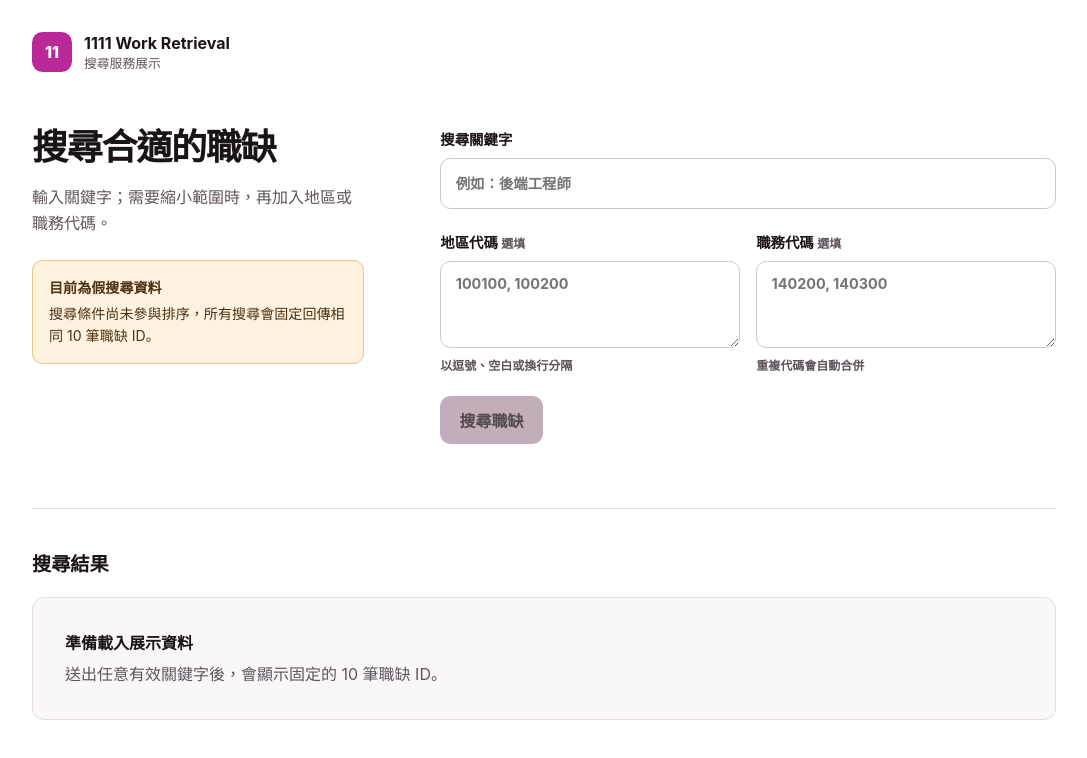
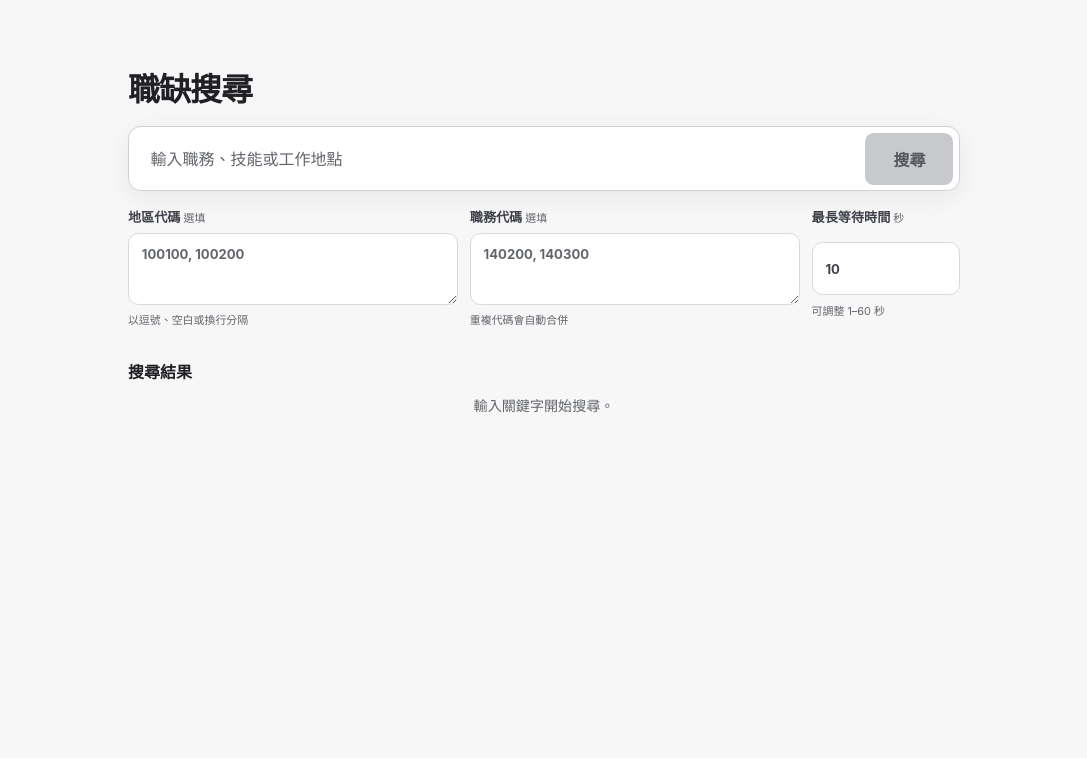
Before and after one commit to TakalaWang/1111-work-retrieval, a SvelteKit app in the folder apps/web/: page / in a window 1280 px wide. Shown: the top 758 px of the page, without its empty margins (96-1183 px from the left). Built offline with nearby package versions, Linux system fonts and the light colour scheme.

Commit message:
feat(web): adopt Roku search design

```diff
--- a/apps/web/src/lib/search.ts
+++ b/apps/web/src/lib/search.ts
@@ -116,12 +116,14 @@ async function jsonPayload(
 
 export async function searchJobs(
   request: SearchRequest,
-  fetcher: typeof fetch = fetch
+  fetcher: typeof fetch = fetch,
+  signal?: AbortSignal
 ): Promise<SearchResponse> {
   const response = await fetcher('/api/v1/jobs/search', {
     method: 'POST',
     headers: { 'content-type': 'application/json' },
-    body: JSON.stringify(request)
+    body: JSON.stringify(request),
+    ...(signal ? { signal } : {})
   });
   const payload = await jsonPayload(
     response,
--- a/apps/web/src/routes/+page.svelte
+++ b/apps/web/src/routes/+page.svelte
@@ -4,6 +4,7 @@
   let query = $state('');
   let locationCodes = $state('');
   let dutyCodes = $state('');
+  let timeoutSeconds = $state(10);
   let loading = $state(false);
   let searched = $state(false);
   /** @type {import('$lib/search').SearchResult[]} */
@@ -22,16 +23,22 @@
 
     try {
       const response = await searchJobs(
-        serializeSearch({ query, locationCodes, dutyCodes })
+        serializeSearch({ query, locationCodes, dutyCodes }),
+        fetch,
+        AbortSignal.timeout(timeoutSeconds * 1_000)
       );
       results = response.result;
       requestId = response.request_id;
       searched = true;
     } catch (caught) {
       error =
-        caught instanceof ApiError
-          ? { message: caught.message, requestId: caught.requestId }
-          : { message: '目前無法連線到搜尋服務，請稍後再試。' };
+        caught instanceof DOMException && caught.name === 'TimeoutError'
+          ? {
+              message: `搜尋超過 ${timeoutSeconds} 秒，請調高最長等待時間後重試。`
+            }
+          : caught instanceof ApiError
+            ? { message: caught.message, requestId: caught.requestId }
+            : { message: '目前無法連線到搜尋服務，請稍後再試。' };
     } finally {
       loading = false;
     }
@@ -39,7 +46,7 @@
 </script>
 
 <svelte:head>
-  <title>職缺搜尋 · 1111 Work Retrieval</title>
+  <title>職缺搜尋</title>
   <meta
     name="description"
     content="以關鍵字、地區代碼與職務代碼搜尋 1111 人力銀行職缺。"
@@ -47,42 +54,32 @@
 </svelte:head>
 
 <main>
-  <header>
-    <div class="brand-mark" aria-hidden="true">11</div>
-    <div>
-      <p class="product-name">1111 Work Retrieval</p>
-      <p class="product-note">搜尋服務展示</p>
-    </div>
-  </header>
-
-  <section class="workspace" aria-labelledby="search-title">
-    <div class="intro">
-      <h1 id="search-title">搜尋合適的職缺</h1>
-      <p>輸入關鍵字；需要縮小範圍時，再加入地區或職務代碼。</p>
-      <aside class="demo-notice" role="note" aria-label="目前功能限制">
-        <strong>目前為假搜尋資料</strong>
-        <p>搜尋條件尚未參與排序，所有搜尋會固定回傳相同 10 筆職缺 ID。</p>
-      </aside>
-    </div>
-
+  <section class="search" aria-labelledby="search-title">
+    <h1 id="search-title">職缺搜尋</h1>
     <form
+      role="search"
       onsubmit={(event) => {
         event.preventDefault();
         void submit();
       }}
     >
-      <label>
-        <span>搜尋關鍵字</span>
+      <div class="primary-search">
+        <label class="sr-only" for="job-query">搜尋職缺</label>
         <input
+          id="job-query"
           bind:value={query}
           type="search"
           name="query"
           required
+          disabled={loading}
           maxlength="512"
           autocomplete="off"
-          placeholder="例如：後端工程師"
+          placeholder="輸入職務、技能或工作地點"
         />
-      </label>
+        <button type="submit" disabled={loading || !query.trim()}>
+          {loading ? '搜尋中…' : '搜尋'}
+        </button>
+      </div>
 
       <div class="filters">
         <label>
@@ -90,7 +87,8 @@
           <textarea
             bind:value={locationCodes}
             name="location_code"
-            rows="3"
+            rows="2"
+            disabled={loading}
             placeholder="100100, 100200"
           ></textarea>
           <small>以逗號、空白或換行分隔</small>
@@ -101,16 +99,28 @@
           <textarea
             bind:value={dutyCodes}
             name="duty_code"
-            rows="3"
+            rows="2"
+            disabled={loading}
             placeholder="140200, 140300"
           ></textarea>
           <small>重複代碼會自動合併</small>
         </label>
+
+        <label class="timeout-control">
+          <span>最長等待時間 <small>秒</small></span>
+          <input
+            bind:value={timeoutSeconds}
+            name="timeout_seconds"
+            type="number"
+            min="1"
+            max="60"
+            step="1"
+            required
+            disabled={loading}
+          />
+          <small>可調整 1–60 秒</small>
+        </label>
       </div>
-
-      <button type="submit" disabled={loading || !query.trim()}>
-        {loading ? '搜尋中…' : '搜尋職缺'}
-      </button>
     </form>
   </section>
 
@@ -120,44 +130,46 @@
     aria-live="polite"
     aria-busy={loading}
   >
-    <div class="section-heading">
+    <div class="results-heading">
       <h2 id="results-title">搜尋結果</h2>
       {#if requestId}<span class="request-id">{requestId}</span>{/if}
     </div>
 
     {#if loading}
       <div class="skeleton" role="status">
-        <span class="sr-only">正在載入搜尋結果</span>
+        <span class="sr-only">正在搜尋職缺</span>
         <span></span><span></span><span></span>
       </div>
     {:else if error}
-      <div class="message error" role="alert">
-        <strong>搜尋失敗</strong>
+      <div class="status error" role="alert">
+        <strong>無法完成搜尋</strong>
         <p>{error.message}</p>
         {#if error.requestId}<code>{error.requestId}</code>{/if}
       </div>
     {:else if searched && results.length === 0}
-      <div class="message">
-        <strong>沒有可顯示的職缺</strong>
-        <p>目前的固定展示資料沒有回傳任何結果。</p>
+      <div class="status">
+        <strong>找不到符合條件的職缺</strong>
+        <p>試著改用其他關鍵字或減少篩選條件。</p>
       </div>
     {:else if results.length > 0}
+      <p class="result-summary">找到 {results.length} 筆職缺</p>
       <ol>
         {#each results as result (result.job_id)}
           <li>
-            <span class="rank" aria-hidden="true">{result.rank}</span>
-            <span>
-              <span class="result-label">職缺 ID</span>
-              <strong>{result.job_id}</strong>
-            </span>
+            <article>
+              <span class="rank" aria-label={`搜尋排名第 ${result.rank} 名`}>
+                {result.rank}
+              </span>
+              <div>
+                <span class="result-label">職缺編號</span>
+                <h3>{result.job_id}</h3>
+              </div>
+            </article>
           </li>
         {/each}
       </ol>
     {:else}
-      <div class="message">
-        <strong>準備載入展示資料</strong>
-        <p>送出任意有效關鍵字後，會顯示固定的 10 筆職缺 ID。</p>
-      </div>
+      <p class="empty">輸入關鍵字開始搜尋。</p>
     {/if}
   </section>
 </main>
@@ -177,13 +189,13 @@
       BlinkMacSystemFont,
       'Segoe UI',
       sans-serif;
-    background: oklch(1 0 0);
-    color: oklch(0.2 0.015 340);
+    background: #f7f7f8;
+    color: #202124;
   }
 
   :global(body) {
+    min-width: 320px;
     margin: 0;
-    min-width: 320px;
   }
 
   :global(button),
@@ -193,238 +205,243 @@
   }
 
   main {
-    width: min(100% - 2rem, 64rem);
+    width: min(100% - 2rem, 52rem);
     margin: 0 auto;
-    padding: 2rem 0 5rem;
-  }
-
-  header {
-    display: flex;
-    align-items: center;
-    gap: 0.75rem;
-    padding-bottom: 3.5rem;
-  }
-
-  .brand-mark {
-    display: grid;
-    width: 2.5rem;
-    height: 2.5rem;
-    place-items: center;
-    border-radius: 0.65rem;
-    background: oklch(0.55 0.21 340);
-    color: white;
-    font-weight: 800;
-  }
-
-  .product-name,
-  .product-note,
-  .demo-notice p {
-    margin: 0;
-  }
-
-  .product-name {
-    font-weight: 700;
-  }
-
-  .product-note,
-  .intro > p,
-  small,
-  .result-label,
-  .message p {
-    color: oklch(0.46 0.02 340);
-  }
-
-  .product-note,
-  .result-label {
-    font-size: 0.8rem;
-  }
-
-  .workspace {
-    display: grid;
-    grid-template-columns: minmax(14rem, 0.7fr) minmax(20rem, 1.3fr);
-    gap: clamp(2rem, 6vw, 5rem);
-    padding-bottom: 4rem;
-    border-bottom: 1px solid oklch(0.91 0.008 340);
+    padding: 4rem 0 5rem;
   }
 
   h1 {
-    margin: 0;
-    max-width: 12ch;
-    font-size: 2.25rem;
-    line-height: 1.1;
-    letter-spacing: -0.035em;
+    margin: 0 0 1rem;
+    font-size: 2rem;
+    letter-spacing: -0.03em;
     text-wrap: balance;
   }
 
-  .intro > p {
-    margin: 1rem 0 0;
-    line-height: 1.65;
+  form {
+    display: grid;
+    gap: 1rem;
   }
 
-  .demo-notice {
-    margin-top: 1.5rem;
-    padding: 1rem;
-    border: 1px solid oklch(0.83 0.08 80);
-    border-radius: 0.65rem;
-    background: oklch(0.97 0.03 80);
-    color: oklch(0.34 0.06 65);
-    font-size: 0.88rem;
-    line-height: 1.55;
+  .primary-search {
+    display: flex;
+    padding: 0.35rem;
+    border: 1px solid #cfd1d5;
+    border-radius: 0.8rem;
+    background: #fff;
+    box-shadow: 0 6px 24px rgb(32 33 36 / 7%);
+    transition:
+      border-color 160ms ease,
+      box-shadow 160ms ease;
   }
 
-  .demo-notice p {
-    margin-top: 0.25rem;
+  .primary-search:focus-within {
+    border-color: #d7195f;
+    box-shadow:
+      0 0 0 3px rgb(215 25 95 / 12%),
+      0 8px 28px rgb(32 33 36 / 9%);
   }
 
-  form,
-  label {
-    display: flex;
-    flex-direction: column;
-  }
-
-  form {
-    gap: 1.4rem;
-  }
-
-  label {
-    gap: 0.55rem;
-    font-size: 0.9rem;
-    font-weight: 650;
-  }
-
-  input,
-  textarea {
-    width: 100%;
-    border: 1px solid oklch(0.83 0.015 340);
-    border-radius: 0.65rem;
-    padding: 0.8rem 0.9rem;
-    background: white;
+  .primary-search input {
+    min-width: 0;
+    min-height: 3.25rem;
+    flex: 1;
+    border: 0;
+    outline: 0;
+    padding: 0.75rem 1rem;
+    background: transparent;
     color: inherit;
   }
 
-  input {
-    min-height: 3.2rem;
+  .primary-search input::placeholder,
+  textarea::placeholder {
+    color: #62656a;
   }
 
-  textarea {
-    min-height: 5.4rem;
-    resize: vertical;
+  button {
+    min-width: 5.5rem;
+    border: 0;
+    border-radius: 0.55rem;
+    padding: 0.75rem 1.25rem;
+    background: #d7195f;
+    color: #fff;
+    font-weight: 700;
+    cursor: pointer;
+    transition:
+      background 160ms ease,
+      transform 160ms ease;
   }
 
-  input:focus-visible,
-  textarea:focus-visible,
+  button:hover:not(:disabled) {
+    background: #b81250;
+  }
+
+  button:active:not(:disabled) {
+    transform: translateY(1px);
+  }
+
   button:focus-visible {
-    outline: 3px solid oklch(0.91 0.05 340);
-    outline-offset: 1px;
+    outline: 3px solid rgb(215 25 95 / 25%);
+    outline-offset: 2px;
+  }
+
+  button:disabled {
+    background: #c8c9cc;
+    color: #56595f;
+    cursor: not-allowed;
   }
 
   .filters {
     display: grid;
-    grid-template-columns: repeat(2, minmax(0, 1fr));
-    gap: 1rem;
+    grid-template-columns: repeat(2, minmax(0, 1fr)) minmax(8rem, 0.45fr);
+    gap: 0.75rem;
   }
 
-  button {
-    min-height: 3rem;
-    align-self: flex-start;
-    border: 0;
-    border-radius: 0.65rem;
-    padding: 0.7rem 1.2rem;
-    background: oklch(0.55 0.21 340);
-    color: white;
-    font-weight: 750;
-    cursor: pointer;
+  label {
+    display: grid;
+    gap: 0.4rem;
+    color: #3f4248;
+    font-size: 0.82rem;
+    font-weight: 650;
   }
 
-  button:disabled {
-    background: oklch(0.77 0.03 340);
-    color: oklch(0.42 0.015 340);
-    cursor: not-allowed;
+  label small {
+    color: #62656a;
+    font-weight: 400;
+  }
+
+  textarea {
+    width: 100%;
+    min-height: 4.5rem;
+    resize: vertical;
+    border: 1px solid #d8d9dc;
+    border-radius: 0.65rem;
+    padding: 0.7rem 0.8rem;
+    background: #fff;
+    color: inherit;
+    line-height: 1.45;
+  }
+
+  .timeout-control input {
+    width: 100%;
+    min-height: 2.75rem;
+    border: 1px solid #d8d9dc;
+    border-radius: 0.65rem;
+    padding: 0.7rem 0.8rem;
+    background: #fff;
+    color: inherit;
+  }
+
+  textarea:focus-visible,
+  .timeout-control input:focus-visible {
+    outline: 3px solid rgb(215 25 95 / 12%);
+    border-color: #d7195f;
   }
 
   .results {
-    padding-top: 2.5rem;
+    margin-top: 2rem;
   }
 
-  .section-heading {
+  .results-heading {
     display: flex;
     align-items: baseline;
     justify-content: space-between;
     gap: 1rem;
-    margin-bottom: 1.25rem;
+    margin-bottom: 0.75rem;
   }
 
   h2 {
     margin: 0;
-    font-size: 1.2rem;
+    font-size: 1rem;
   }
 
   .request-id,
   code {
-    color: oklch(0.43 0.025 340);
+    color: #62656a;
     font-family: ui-monospace, SFMono-Regular, Menlo, monospace;
     font-size: 0.72rem;
     overflow-wrap: anywhere;
   }
 
-  .message {
-    padding: 2rem;
-    border: 1px solid oklch(0.9 0.01 340);
-    border-radius: 0.75rem;
-    background: oklch(0.98 0.004 340);
+  .result-summary,
+  .empty,
+  .result-label,
+  .status p {
+    color: #62656a;
   }
 
-  .message p {
-    margin: 0.5rem 0 0;
-    line-height: 1.55;
+  .result-summary,
+  .empty {
+    margin: 0 0 0.75rem;
+    font-size: 0.88rem;
   }
 
-  .message.error {
-    border-color: oklch(0.72 0.12 25);
-    background: oklch(0.97 0.025 25);
+  .empty {
+    text-align: center;
   }
 
-  .message code {
+  .status {
+    padding: 1.25rem;
+    border: 1px solid #dedfe2;
+    border-radius: 0.7rem;
+    background: #fff;
+  }
+
+  .status p {
+    margin: 0.4rem 0 0;
+  }
+
+  .status.error {
+    border-color: #e7a1b9;
+    background: #fff7fa;
+  }
+
+  .status code {
     display: inline-block;
-    margin-top: 1rem;
+    margin-top: 0.8rem;
   }
 
   ol {
     display: grid;
-    grid-template-columns: repeat(2, minmax(0, 1fr));
     gap: 0.75rem;
     margin: 0;
     padding: 0;
     list-style: none;
   }
 
-  li {
-    display: grid;
-    grid-template-columns: 2rem minmax(0, 1fr);
-    align-items: center;
-    gap: 1rem;
-    min-height: 4.5rem;
-    padding: 0.75rem;
-    border: 1px solid oklch(0.9 0.01 340);
-    border-radius: 0.65rem;
+  article {
+    display: flex;
+    align-items: flex-start;
+    gap: 0.85rem;
+    padding: 1.25rem;
+    border: 1px solid #dedfe2;
+    border-radius: 0.7rem;
+    background: #fff;
   }
 
   .rank {
     display: grid;
-    width: 2rem;
-    height: 2rem;
+    width: 1.8rem;
+    height: 1.8rem;
+    flex: 0 0 auto;
     place-items: center;
-    border-radius: 999px;
-    background: oklch(0.93 0.04 340);
-    color: oklch(0.38 0.14 340);
-    font-size: 0.8rem;
+    border-radius: 50%;
+    background: #fde8ef;
+    color: #b81250;
+    font-size: 0.78rem;
     font-weight: 800;
   }
 
-  .result-label,
-  li strong {
-    display: block;
-    overflow-wrap: anywhere;
+  h3 {
+    margin: 0;
+    font-size: 1.08rem;
+    line-height: 1.4;
+    text-wrap: balance;
+  }
+
+  .result-label {
+    display: inline-block;
+    margin-top: 0.25rem;
+    font-size: 0.74rem;
   }
 
   .skeleton {
@@ -433,49 +450,56 @@
   }
 
   .skeleton span {
-    height: 4rem;
-    border-radius: 0.65rem;
-    background: oklch(0.94 0.01 340);
-    animation: pulse 1.2s ease-in-out infinite alternate;
+    height: 4.5rem;
+    border-radius: 0.7rem;
+    background: #e9eaec;
+    animation: pulse 800ms ease-in-out infinite alternate;
   }
 
   .sr-only {
     position: absolute;
-    width: 1px !important;
-    height: 1px !important;
+    width: 1px;
+    height: 1px;
     overflow: hidden;
     clip: rect(0, 0, 0, 0);
     white-space: nowrap;
+    clip-path: inset(50%);
   }
 
   @keyframes pulse {
     to {
-      background: oklch(0.98 0.005 340);
+      background: #f2f2f3;
     }
   }
 
-  @media (max-width: 46rem) {
+  @media (max-width: 36rem) {
     main {
-      width: min(100% - 1.5rem, 64rem);
-      padding-top: 1.25rem;
+      width: min(100% - 1.25rem, 52rem);
+      padding-top: 2rem;
     }
 
-    header {
-      padding-bottom: 2.5rem;
-    }
-
-    .workspace,
-    ol,
+    .primary-search,
     .filters {
+      display: grid;
       grid-template-columns: 1fr;
     }
 
-    form > button {
-      width: 100%;
+    button {
+      min-height: 3rem;
+    }
+
+    .results-heading {
+      display: grid;
+      gap: 0.35rem;
     }
   }
 
   @media (prefers-reduced-motion: reduce) {
+    .primary-search,
+    button {
+      transition: none;
+    }
+
     .skeleton span {
       animation: none;
     }
```
Also changed, not shown: 1 other file (tests, documents, lock files or other folders).
